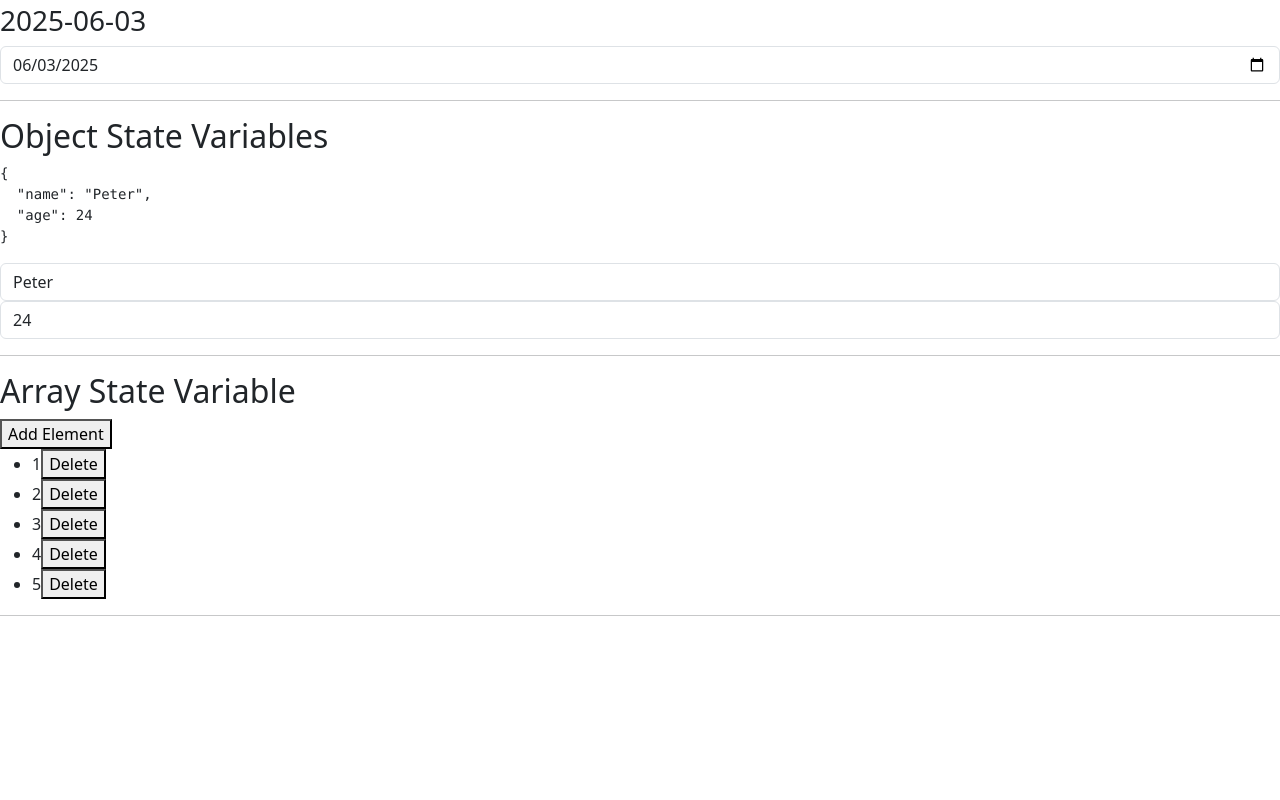
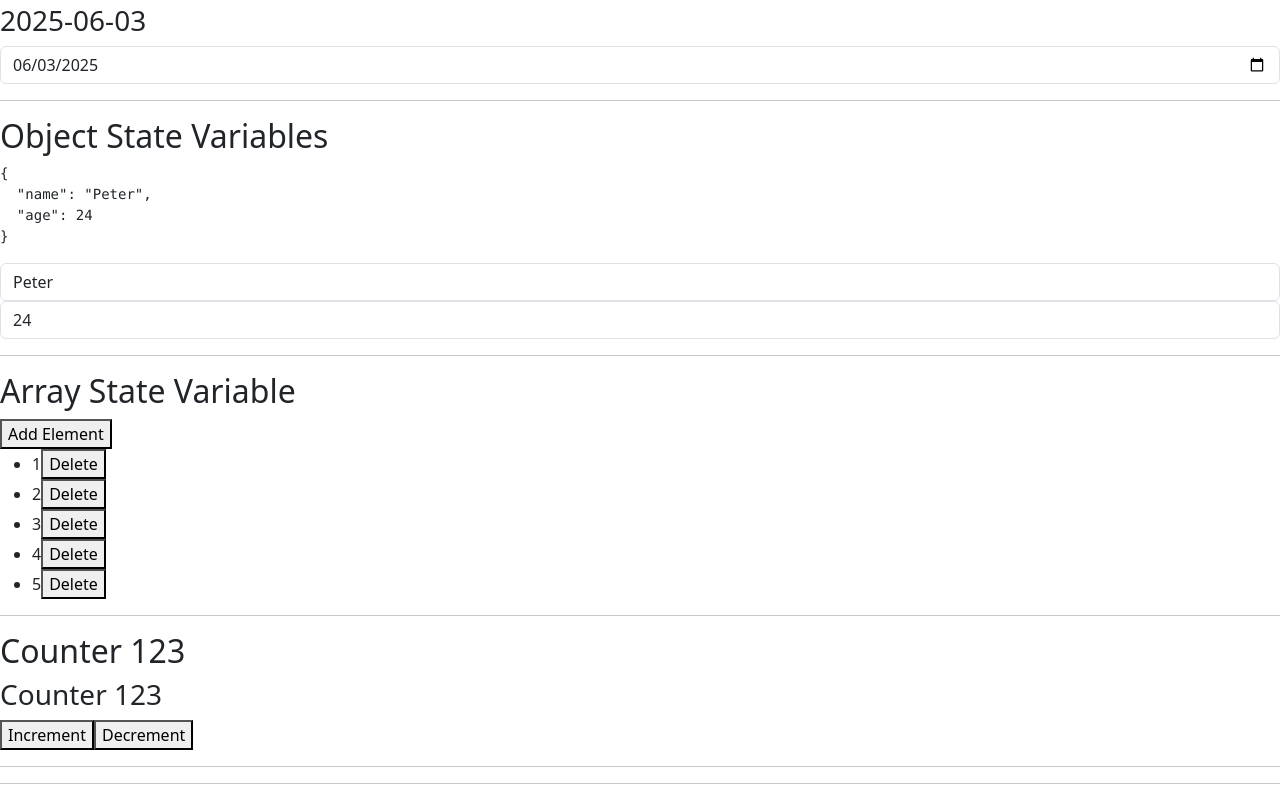
Before and after one commit to xilu56/kambaz-react-web-app-cs5610-sm25, a React app: page /#/Labs/Lab4 in a window 1280 px wide. Shown: the part 1186-1986 px from the top of the page. Before the commit the page ends 1818 px from the top, so only its background shows below. Built offline with nearby package versions, Linux system fonts and the light colour scheme; the HTML template or start-up script is replaced by a standard one.

Commit message:
Lab - Component State - Sharing State Between Components

```diff
--- /dev/null
+++ b/src/Labs/Lab4/ChildStateComponent.tsx
@@ -0,0 +1,17 @@
+export default function ChildStateComponent({
+ counter,
+ setCounter
+} : {
+ counter: number;
+ setCounter: (counter: number) => void;
+}) {
+  return (
+    <div id="wd-child-state">
+      <h3>Counter {counter}</h3>
+      <button onClick={() => setCounter(counter + 1)} id="wd-increment-child-state-click">
+        Increment</button>
+      <button onClick={() => setCounter(counter - 1)} id="wd-decrement-child-state-click">
+        Decrement</button>
+      <hr/>
+    </div>
+);}
--- /dev/null
+++ b/src/Labs/Lab4/ParentStateComponent.tsx
@@ -0,0 +1,13 @@
+import { useState } from "react";
+import ChildStateComponent from "./ChildStateComponent";
+export default function ParentStateComponent() {
+  const [counter, setCounter] = useState(123);
+  return (
+    <div>
+      <h2>Counter {counter}</h2>
+      <ChildStateComponent
+        counter={counter}
+        setCounter={setCounter} />
+      <hr/>
+    </div>
+);}
--- a/src/Labs/Lab4/index.tsx
+++ b/src/Labs/Lab4/index.tsx
@@ -8,6 +8,7 @@ import StringStateVariables from "./StringStateVariables";
 import DateStateVariable from "./DateStateVariable";
 import ObjectStateVariable from "./ObjectStateVariable";
 import ArrayStateVariable from "./ArrayStateVariable";
+import ParentStateComponent from "./ParentStateComponent";
 
 export default function Lab4() {
     function sayHello() {
@@ -26,5 +27,6 @@ export default function Lab4() {
         <DateStateVariable />
         <ObjectStateVariable />
         <ArrayStateVariable />
+        <ParentStateComponent />
     </div>  );
     }
```
